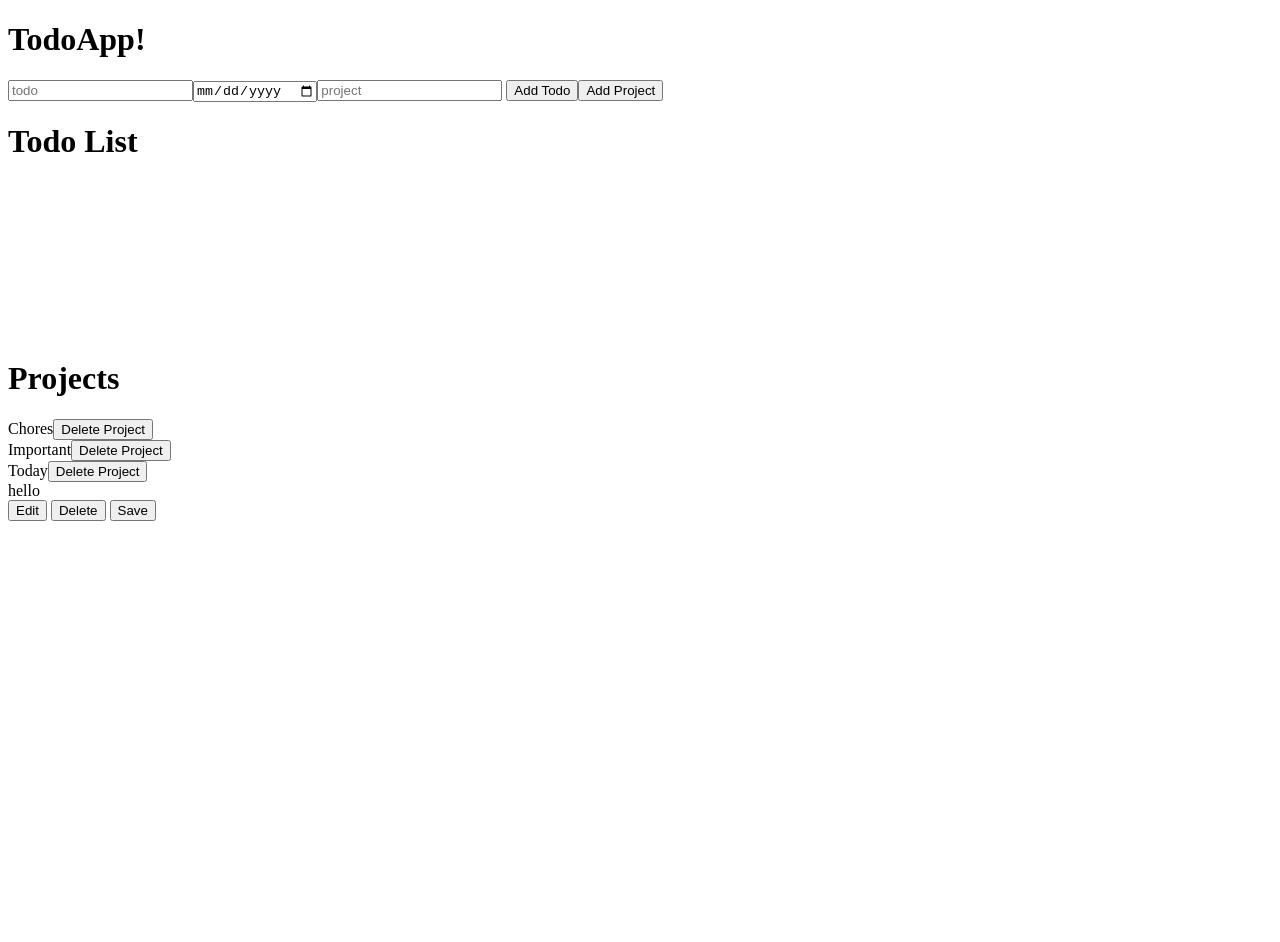
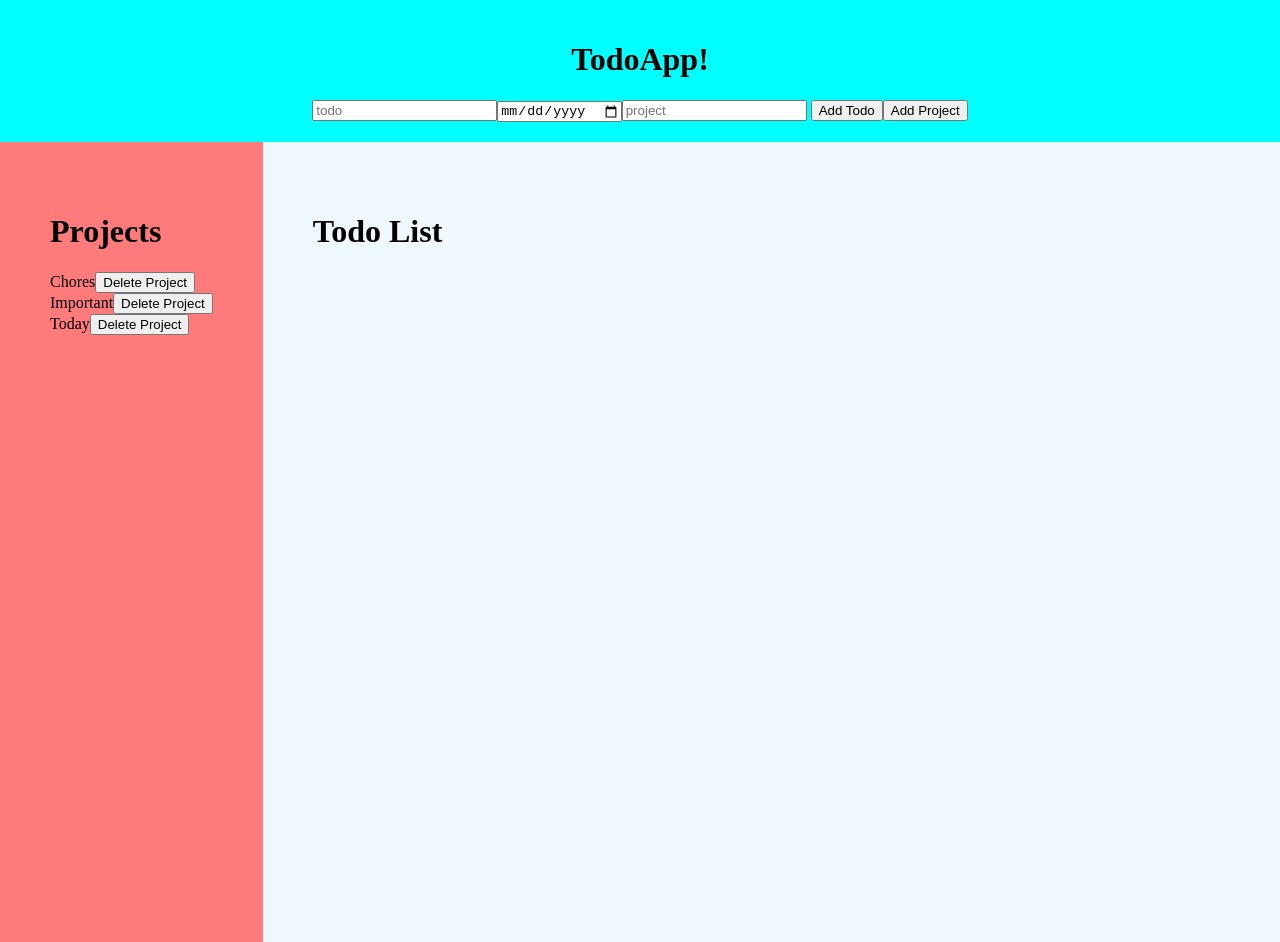
Before and after one commit to lg4tin/todoliist-mvc, a plain HTML site: page index.html in a window 1280 px wide. Before the commit the page ends 800 px from the top, so only its background shows below. Drawn offline with Linux system fonts and the light colour scheme.

Commit message:
Add css Styles

```diff
--- a/index.html
+++ b/index.html
@@ -4,42 +4,33 @@
   <meta charset="UTF-8">
   <meta name="viewport" content="width=device-width, initial-scale=1.0">
   <title>Todo List</title>
-
+  <link rel="stylesheet" href="styles.css">
 </head>
 <body>
-  <h1>TodoApp!</h1>
-  <input type="text" placeholder="todo" id="todo-title"><input type="date" id="date"><input type="text" placeholder="project" id="project-title">
-  <button onclick="addTodo()">Add Todo</button><button onclick="addProjectButton()">Add Project</button>
-
-
-  <h1 id="todo-list-title">Todo List</h1>
-  <div id="todo-list" style="margin-bottom: 200px;">
-
+  <div class="header">
+    <h1>TodoApp!</h1>
+    <input type="text" placeholder="todo" id="todo-title"><input type="date" id="date"><input type="text" placeholder="project" id="project-title">
+    <button onclick="addTodo()">Add Todo</button><button onclick="addProjectButton()">Add Project</button>
   </div>
-  <h1>Projects</h1>
-  <div id="project-list">
 
   </div>
 
 
-  <div >
-    <div id="edit">hello</div>
-    <button onclick="hi()" >Edit</button>
-    <button>Delete</button>
-    <button onclick="save()">Save</button>
+  <div class="main">
+    <div class="sidebar">
+      <h1>Projects</h1>
+      <div id="project-list">
+
+      </div>
+    </div>
+
+    <div class="right">
+      <h1 id="todo-list-title">Todo List</h1>
+      <div id="todo-list" style="margin-bottom: 200px;">
+    </div>
+
   </div>
 
-
   <script src="script.js"></script>
-  <script>
-    function hi() {
-      document.querySelector('#edit').contentEditable = true;
-    }
-
-    function save() {
-      //let newText = document.querySelector('#edit').textContent;
-      //document.querySelector('#edit').textContent = newText;
-    }
-  </script>
 </body>
 </html>
--- a/script.js
+++ b/script.js
@@ -91,7 +91,7 @@ function displayProjects() {
   projectList.textContent = '';
   projects.forEach(project => {
     let element = document.createElement('div');
-    element.innerText = project.title;
+    element.innerText = project.title;;
     element.id = project.id;
 
     let deleteButton = document.createElement('button');
@@ -116,7 +116,7 @@ function displayTodos(projectID) {
     if(project.id == projectID) {
       project.projectTodos.forEach(todo => {
         let element = document.createElement('div');
-        element.innerText = todo.title;
+        element.innerText = todo.title + ' ' + todo.dueDate;
         element.id = todo.id;
 
         let deleteButton = document.createElement('button');
@@ -130,13 +130,7 @@ function displayTodos(projectID) {
         let editButton = document.createElement('button');
         editButton.textContent = 'Edit';
         editButton.addEventListener('click', () => {
-          let updatedText = prompt('?');
-          if(updatedText == '') return;
-
-          editTodo(currentProjectID, element.id, updatedText)
-
-          displayTodos(currentProjectID);
-
+          editButtons(currentProjectID, element.id)
         })
         element.appendChild(editButton);
 
@@ -184,9 +178,9 @@ function getProject() {
   displayTodos(currentProjectID);
 }
 
-function editButton(projectID, todoID) {
+function editButtons(projectID, todoID) {
   let updatedText = prompt('?');
-  //if(updatedText == '') return;
+  if(updatedText == '') return;
 
   editTodo(projectID, todoID, updatedText)
 
--- /dev/null
+++ b/styles.css
@@ -0,0 +1,24 @@
+body {
+  background-color: aliceblue;
+  margin: 0;
+}
+
+.header {
+  background-color: aqua;
+  text-align: center;
+  padding: 20px;
+}
+
+.sidebar {
+  background-color: rgb(255, 122, 122);
+  height: 700px;
+  padding: 50px;
+}
+
+.main {
+  display: flex;
+}
+
+.right {
+  padding: 50px;
+}
```
